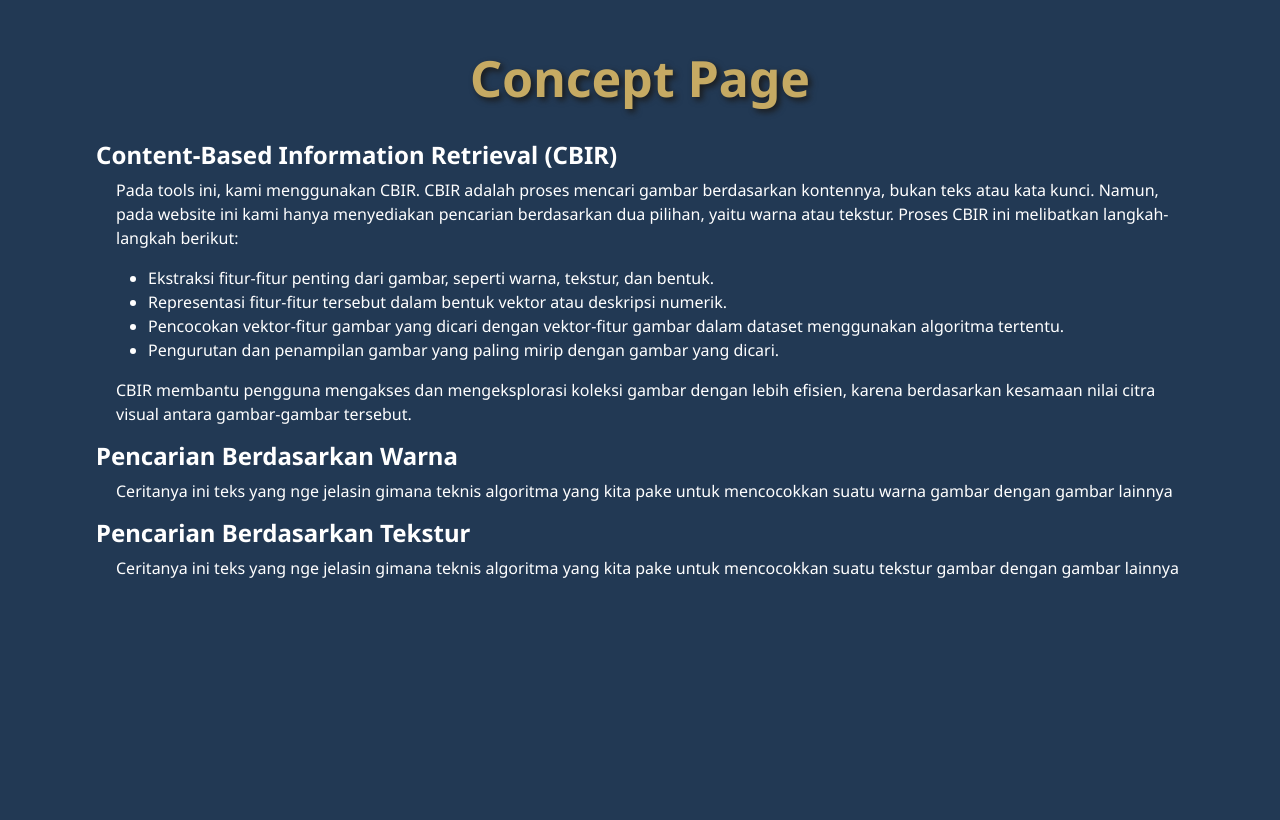
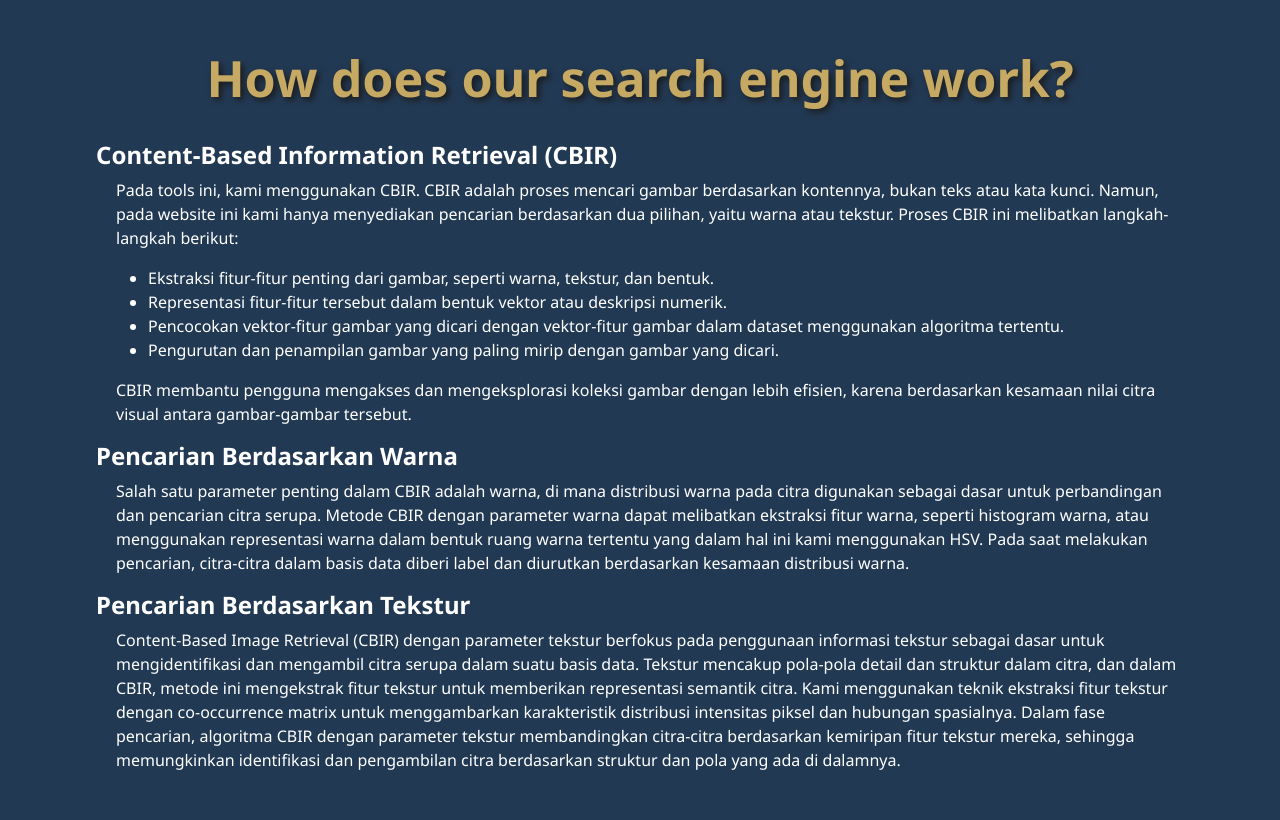
Before and after one commit to shafiqIrv/Algeo02-22003, a Django app: page /concept/ in a window 1280 px wide. Shown: the part 61-881 px from the top of the page. Before the commit the page ends 639 px from the top, so only its background shows below. Run offline with Django 4.2, Linux system fonts and the light colour scheme; some libraries are stand-ins or nearby versions.

Commit message:
Edit concept and how to use page

```diff
--- a/src/cbir_web/pages/templates/pages/concept.html
+++ b/src/cbir_web/pages/templates/pages/concept.html
@@ -6,7 +6,7 @@
 {% block title %}Concept{% endblock title %}
 {% block content %}
 <div>
-  <h1>Concept Page</h1>
+  <h1>How does our search engine work?</h1>
   <h2>Content-Based Information Retrieval (CBIR)</h2>
   <div class="teks_cbir">
     <p>
@@ -23,13 +23,13 @@
   <h2>Pencarian Berdasarkan Warna</h2>
   <div class="teks_warna">
     <p>
-      Ceritanya ini teks yang nge jelasin gimana teknis algoritma yang kita pake untuk mencocokkan suatu warna gambar dengan gambar lainnya</div>
+      Salah satu parameter penting dalam CBIR adalah warna, di mana distribusi warna pada citra digunakan sebagai dasar untuk perbandingan dan pencarian citra serupa. Metode CBIR dengan parameter warna dapat melibatkan ekstraksi fitur warna, seperti histogram warna, atau menggunakan representasi warna dalam bentuk ruang warna tertentu yang dalam hal ini kami menggunakan HSV. Pada saat melakukan pencarian, citra-citra dalam basis data diberi label dan diurutkan berdasarkan kesamaan distribusi warna.</div>
     </p>
   </div>
   <h2>Pencarian Berdasarkan Tekstur</h2>
   <div  class="teks_tekstur">
     <p>
-      Ceritanya ini teks yang nge jelasin gimana teknis algoritma yang kita pake untuk mencocokkan suatu tekstur gambar dengan gambar lainnya
+      Content-Based Image Retrieval (CBIR) dengan parameter tekstur berfokus pada penggunaan informasi tekstur sebagai dasar untuk mengidentifikasi dan mengambil citra serupa dalam suatu basis data. Tekstur mencakup pola-pola detail dan struktur dalam citra, dan dalam CBIR, metode ini mengekstrak fitur tekstur untuk memberikan representasi semantik citra. Kami menggunakan teknik ekstraksi fitur tekstur dengan co-occurrence matrix untuk menggambarkan karakteristik distribusi intensitas piksel dan hubungan spasialnya. Dalam fase pencarian, algoritma CBIR dengan parameter tekstur membandingkan citra-citra berdasarkan kemiripan fitur tekstur mereka, sehingga memungkinkan identifikasi dan pengambilan citra berdasarkan struktur dan pola yang ada di dalamnya.
     </p>
   </div>
 {% endblock content %}
```
Also changed, not shown: src/cbir_web/pages/templates/pages/how_to_use.html (+5 -5 lines), src/cbir_web/pages/static/images/step_1.jpg (added), src/cbir_web/pages/static/images/step_1.png (deleted), src/cbir_web/pages/static/images/step_2.jpg (added), src/cbir_web/pages/static/images/step_2.png (deleted), src/cbir_web/pages/static/images/step_3.jpg (added), src/cbir_web/pages/static/images/step_3.png (deleted), src/cbir_web/pages/static/images/step_4.jpg (added), src/cbir_web/pages/static/images/step_4.png (deleted), src/cbir_web/pages/static/images/step_5.jpg (added), src/cbir_web/pages/static/images/step_5.png (deleted).
